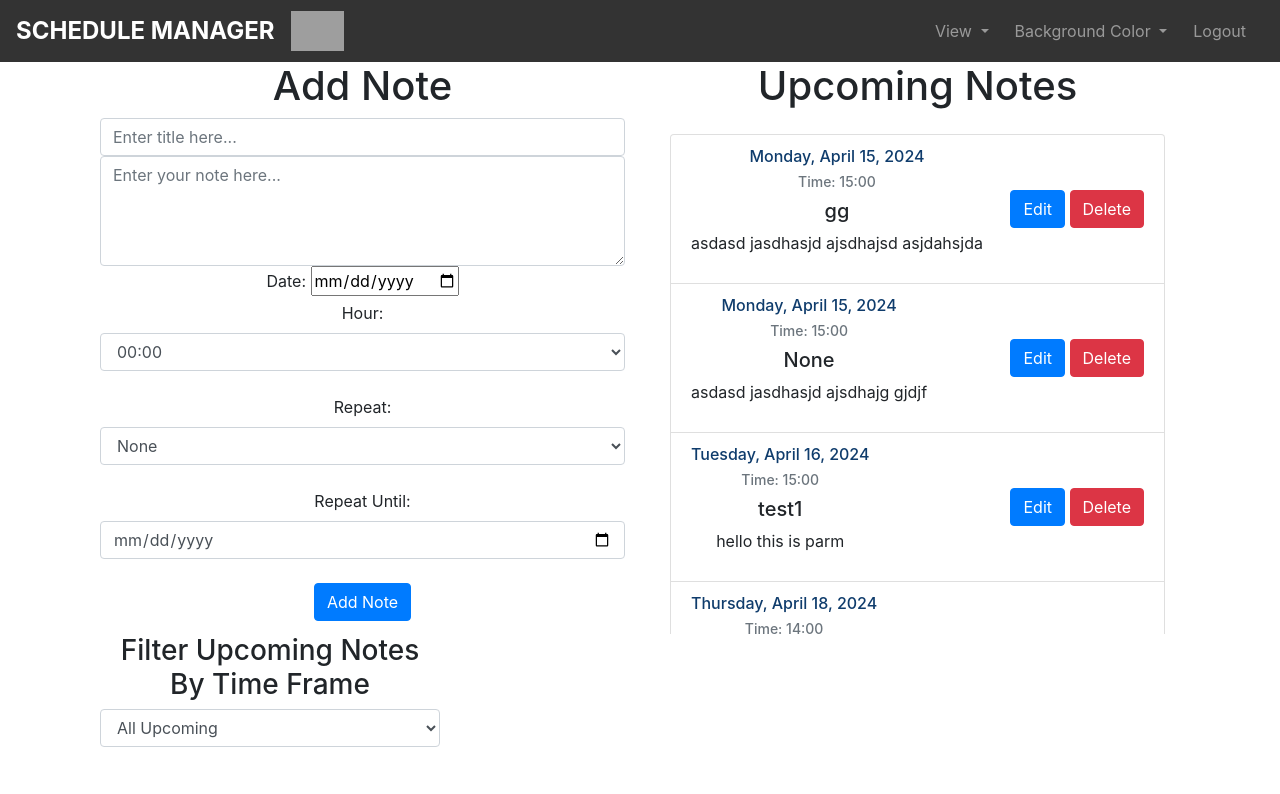
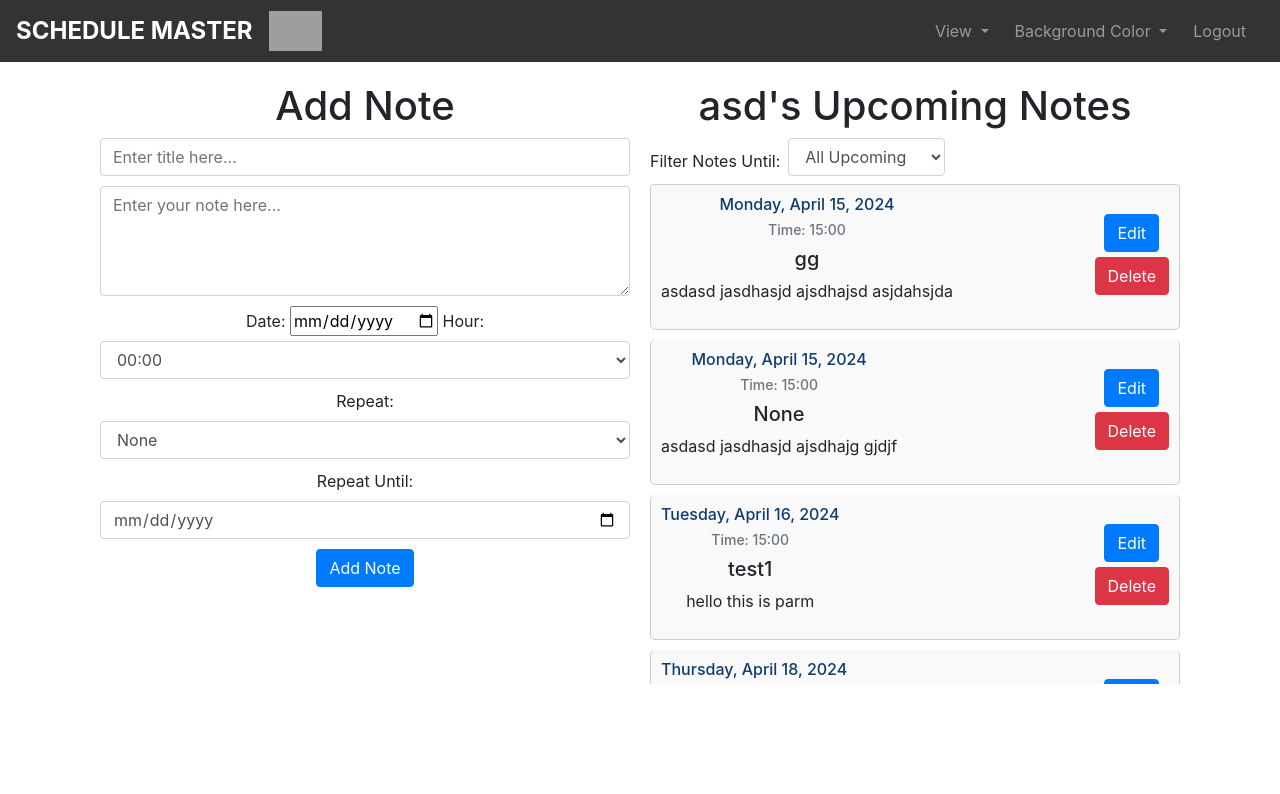
Before and after one commit to singhparmm/ScheduleMaster, a Flask app: page / in a window 1280 px wide. Shown: the top 794 px of the page. Run offline with Flask 3, Linux system fonts and the light colour scheme; a user stored in the database is signed in; some libraries are stand-ins or nearby versions; grey boxes are pictures that could not be loaded.

Commit message:
fixed home ui

```diff
--- a/website/templates/base.html
+++ b/website/templates/base.html
@@ -79,7 +79,7 @@
 </head>
 <body>
   <nav class="navbar navbar-expand-lg navbar-dark bg-dark">
-    <a class="navbar-brand" href="/">Schedule Manager</a>
+    <a class="navbar-brand" href="/">Schedule Master</a>
     <img src="https://tmetric.com/media/qfwptni2/work-schedules-header-banner.png" alt="Logo" style="height: 40px; margin-right: 10px;">
     <button
       class="navbar-toggler"
@@ -108,8 +108,10 @@
           </a>
           <div class="dropdown-menu" aria-labelledby="colorDropdown">
             <a class="dropdown-item" href="#" onclick="changeBackgroundColor('white')">White</a>
-            <a class="dropdown-item" href="#" onclick="changeBackgroundColor('antiquewhite')">Antique White</a>
-            <a class="dropdown-item" href="#" onclick="changeBackgroundColor('lightblue')">Light Blue</a>
+            <a class="dropdown-item" href="#" onclick="changeBackgroundColor('antiquewhite')">Cream</a>
+            <a class="dropdown-item" href="#" onclick="changeBackgroundColor('lightblue')">Blue</a>
+            <a class="dropdown-item" href="#" onclick="changeBackgroundColor('lightgreen')">Green</a>
+            <a class="dropdown-item" href="#" onclick="changeBackgroundColor('pink')">Pink</a>
           </div>
         </li>
         <a class="nav-item nav-link" id="logout" href="/logout">Logout</a>
--- a/website/templates/home.html
+++ b/website/templates/home.html
@@ -1,11 +1,85 @@
 {% extends "base.html" %}
 {% block title %}Home{% endblock %}
-{% block head %}
-    <link rel="stylesheet" type="text/css" href="website/templates/home.css">
-{% endblock %}
 {% block content %}
 
+<style>
+.container-fluid {
+    padding: 20px;
+}
 
+.col-md-6 {
+    padding: 0 10px;
+}
+
+h1 {
+    text-align: center;
+}
+
+.form-control {
+    width: 100%;
+    margin-bottom: 10px;
+}
+
+#note {
+    resize: vertical;
+}
+
+form div.align-center {
+    text-align: center;
+}
+
+.overflow-auto {
+    overflow-y: auto;
+}
+
+.list-group-item {
+    display: flex;
+    flex-direction: row;
+    justify-content: space-between;
+    align-items: center;
+    padding: 10px;
+    margin-bottom: 10px;
+    background-color: #f9f9f9;
+    border: 1px solid #ccc;
+    border-radius: 5px;
+}
+
+.note-details {
+    display: flex;
+    flex-direction: column;
+    flex-grow: 1;
+    min-width: 0;
+}
+
+.note-details h5, .note-details h6 {
+    white-space: nowrap;
+    overflow: hidden;
+    text-overflow: ellipsis;
+    margin: 0;
+}
+
+.note-details h4, .note-details p {
+    margin: 5px 0;
+}
+
+.note-actions {
+    display: flex;
+    flex-direction: column;
+    align-items: center;
+    margin-left: 20px;
+}
+
+.note-actions button {
+    margin-bottom: 5px;
+}
+
+.btn-info {
+    background-color: #17a2b8;
+}
+
+
+
+</style>
 
 <div class="container-fluid">
     <div class="row">
@@ -13,18 +87,16 @@
             <h1>Add Note</h1>
             <form id="add-note-form">
                 <input type="text" id="title" name="title" class="form-control" placeholder="Enter title here..." required>
-                <textarea name="note" id="note" class="form-control" rows="4" cols="50" placeholder="Enter your note here..." required></textarea>
+                <textarea name="note" id="note" class="form-control" rows="4" placeholder="Enter your note here..." required></textarea>
                 <div class="align-center">
                     <label for="date">Date:</label>
                     <input type="date" name="date" id="note-date" required>
-                    <br>
                     <label for="hour">Hour:</label>
                     <select name="hour" id="hour" class="form-control" required>
                         {% for hour in range(24) %}
                         <option value="{{ hour }}">{{ '%02d:00' % hour }}</option>
                         {% endfor %}
                     </select>
-                    <br>
                     <label for="repeat-frequency">Repeat:</label>
                     <select name="repeat-frequency" id="repeat-frequency" class="form-control">
                         <option value="none">None</option>
@@ -33,55 +105,49 @@
                         <option value="monthly">Monthly</option>
                         <option value="yearly">Yearly</option>
                     </select>
-                    <br>
                     <label for="repeat-duration">Repeat Until:</label>
                     <input type="date" name="repeat-duration" id="repeat-duration" class="form-control">
-                    <br>
                     <button type="submit" class="btn btn-primary">Add Note</button>
                 </div>
             </form>
         </div>
         <div class="col-md-6">
-            <h1>Upcoming Notes</h1>
-            <div class="container mt-4 overflow-auto" style="max-height: 500px;">
-                {% if notes %}
+            <h1>{{ user.first_name }}'s Upcoming Notes</h1>
+            <div>
+                <form action="{{ url_for('views.home') }}" method="GET" class="form-inline">
+                    <label for="timeframe" class="mr-sm-2">Filter Notes Until:</label>
+                    <select name="timeframe" onchange="this.form.submit()" class="form-control mb-2 mr-sm-2">
+                        <option value="today" {% if current_timeframe == 'today' %}selected{% endif %}>Today</option>
+                        <option value="week" {% if current_timeframe == 'week' %}selected{% endif %}>This Week</option>
+                        <option value="month" {% if current_timeframe == 'month' %}selected{% endif %}>This Month</option>
+                        <option value="three_months" {% if current_timeframe == 'three_months' %}selected{% endif %}>Next 3 Months</option>
+                        <option value="all" {% if current_timeframe == 'all' %}selected{% endif %}>All Upcoming</option>
+                    </select>
+                </form>
+            </div>
+            <div class="overflow-auto" style="max-height: 500px;">
                 <ul class="list-group">
+                    {% if notes %}
                     {% for note in notes %}
-                    <li class="list-group-item d-flex justify-content-between align-items-center">
-                        <div>
+                    <li class="list-group-item">
+                        <div class="note-content">
                             <h5>{{ note.date.strftime('%A, %B %d, %Y') }}</h5>
                             <h6>Time: {{ note.hour }}:00</h6>
                             <h4>{{ note.title }}</h4>
                             <p>{{ note.data }}</p>
                         </div>
-                        <div>
+                        <div class="note-actions">
                             <button type="button" onclick="editNote('{{ note.id }}', '{{ note.title }}', '{{ note.data }}')" class="btn btn-primary">Edit</button>
                             <button type="button" onclick="deleteNote({{ note.id }})" class="btn btn-danger">Delete</button>
                         </div>
                     </li>
                     {% endfor %}
+                    {% else %}
+                    <p>No upcoming notes.</p>
+                    {% endif %}
                 </ul>
-                {% else %}
-                <p>No upcoming notes.</p>
-                {% endif %}
             </div>
         </div>
-
-        <div class="col-md-4">
-            <div class="note-filter-section smaller-filter">
-                <h3>Filter Upcoming Notes By Time Frame</h3>
-                <form action="{{ url_for('views.home') }}" method="GET">
-                    <select name="timeframe" onchange="this.form.submit()" class="form-control smaller-select">
-                        <option value="today" {% if current_timeframe == 'today' %}selected{% endif %} title="Today">Today</option>
-                        <option value="week" {% if current_timeframe == 'week' %}selected{% endif %} title="This Week">This Week</option>
-                        <option value="month" {% if current_timeframe == 'month' %}selected{% endif %} title="This Month">This Month</option>
-                        <option value="three_months" {% if current_timeframe == 'three_months' %}selected{% endif %} title="Next 3 Months">Next 3 Months</option>
-                        <option value="all" {% if current_timeframe == 'all' %}selected{% endif %} title="All Upcoming">All Upcoming</option>
-                    </select>
-                </form>
-            </div>
-        </div>
-
     </div>
 </div>
 {% endblock %}
```
